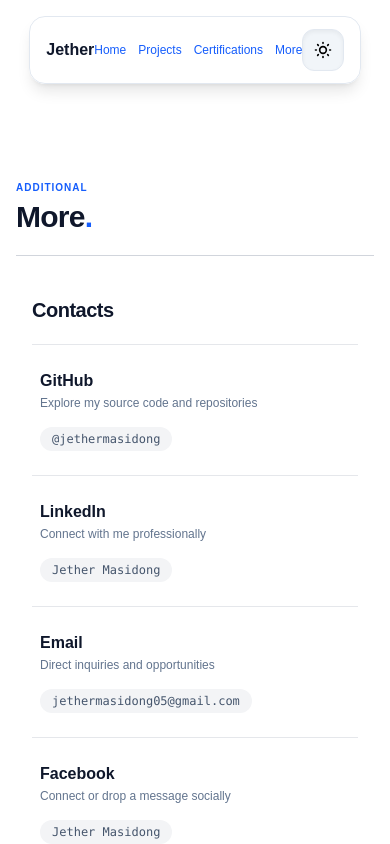
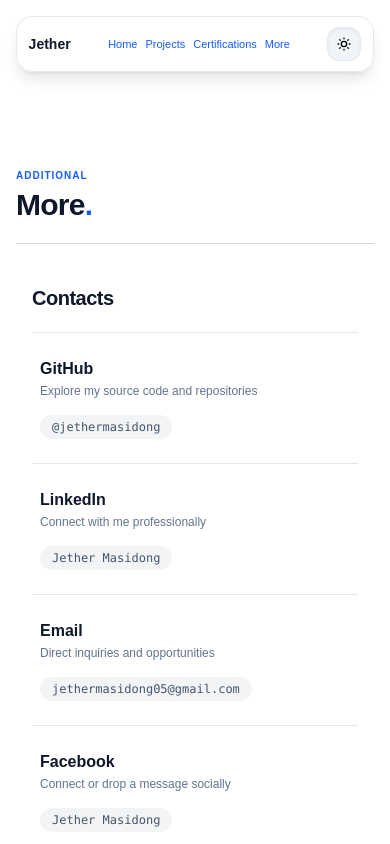
Before and after one commit to jethermasidong/personal-portfolio, a React (Vite) app: page /more in a window 390 px wide. Built offline with nearby package versions, Linux system fonts and the light colour scheme.

Commit message:
Progress: Fixed Mobile View of Header

```diff
--- a/src/components/Header.tsx
+++ b/src/components/Header.tsx
@@ -1,4 +1,4 @@
-import React from 'react';
+import React, { useState } from 'react';
 
 interface HeaderProps {
   theme: string;
@@ -13,45 +13,52 @@
   };
 
   return (
-    <header className="sticky top-4 z-50 mx-auto w-[85%] md:w-1/2 mt-4 border border-slate-200 dark:border-white/80 backdrop-blur-md shadow-lg rounded-2xl transition-colors duration-300">
-      <div className="flex items-center justify-between px-4 py-3 mx-auto max-w-6xl">
-        <div className="font-extrabold">
+    <header className="sticky top-4 z-50 mx-auto w-[92%] md:w-1/2 mt-4 border border-slate-200 dark:border-white/80 backdrop-blur-md shadow-lg rounded-2xl transition-colors duration-300">
+      <div className="flex items-center justify-between px-3 md:px-4 py-2.5 mx-auto max-w-6xl">
+
+        <div className="font-extrabold text-sm md:text-base text-slate-900 dark:text-white">
           Jether
         </div>
-        <div className="flex flex-row text-xs gap-3 text-blue-600 dark:text-blue-300">
-          <a className="hover:text-black dark:hover:text-blue-600" href="/"
-          onMouseEnter={() => {
-          import('../pages/Homepage')
-          }}>
+
+        <div className="flex flex-row text-[11px] sm:text-xs gap-2 sm:gap-4 text-blue-600 dark:text-blue-300 font-medium">
+          <a
+            className="hover:text-black dark:hover:text-blue-600 transition-colors"
+            href="/"
+            onMouseEnter={() => import('../pages/Homepage')}
+          >
             Home
           </a>
-          <a className="hover:text-black dark:hover:text-blue-600" href="/projects"
-          onMouseEnter={() => {
-          import('../pages/main/Projects')
-          }}>
+          <a
+            className="hover:text-black dark:hover:text-blue-600 transition-colors"
+            href="/projects"
+            onMouseEnter={() => import('../pages/main/Projects')}
+          >
             Projects
           </a>
-          <a className="hover:text-black dark:hover:text-blue-600" href="/certifications"
-          onMouseEnter={() => {
-          import('../pages/main/Certifications')
-          }}>
+          <a
+            className="hover:text-black dark:hover:text-blue-600 transition-colors"
+            href="/certifications"
+            onMouseEnter={() => import('../pages/main/Certifications')}
+          >
             Certifications
           </a>
-          <a className="hover:text-black dark:hover:text-blue-600" href="/more"
-          onMouseEnter={() => {
-          import('../pages/main/More')
-          }}>
+          <a
+            className="hover:text-black dark:hover:text-blue-600 transition-colors"
+            href="/more"
+            onMouseEnter={() => import('../pages/main/More')}
+          >
             More
           </a>
         </div>
-        <div className="flex items-center space-x-1 shrink-0">
+
+        <div className="flex items-center shrink-0">
           <button
             onClick={toggleDarkMode}
-            className="group relative inline-flex items-center justify-center p-2.5 rounded-xl bg-slate-100 dark:bg-slate-900 border border-slate-200 dark:border-slate-800 shadow-inner transition-all duration-300 hover:scale-105 active:scale-95 focus:outline-none cursor-pointer"
+            className="group relative inline-flex items-center justify-center p-2 rounded-xl bg-slate-100 dark:bg-slate-900 border border-slate-200 dark:border-slate-800 shadow-inner transition-all duration-300 hover:scale-105 active:scale-95 focus:outline-none cursor-pointer"
             aria-label="Toggle theme"
           >
             <svg
-              className={`w-5 h-5 text-black transition-transform duration-500 absolute ${
+              className={`w-4 h-4 md:w-5 md:h-5 text-black transition-transform duration-500 absolute ${
                 isDark ? '-rotate-90 scale-0' : 'rotate-0 scale-100'
               }`}
               fill="none"
@@ -62,7 +69,7 @@
             </svg>
 
             <svg
-              className={`w-5 h-5 text-blue-600 transition-transform duration-500 absolute ${
+              className={`w-4 h-4 md:w-5 md:h-5 text-blue-600 transition-transform duration-500 absolute ${
                 isDark ? 'rotate-0 scale-100' : 'rotate-90 scale-0'
               }`}
               fill="none"
@@ -73,9 +80,10 @@
             </svg>
 
             <span className="absolute inset-0 rounded-xl bg-amber-400/20 dark:bg-indigo-500/20 blur opacity-0 group-hover:opacity-100 transition-opacity duration-300 pointer-events-none" />
-            <div className="w-5 h-5 opacity-0" />
+            <div className="w-4 h-4 md:w-5 md:h-5 opacity-0" />
           </button>
         </div>
+
       </div>
     </header>
   );
```
